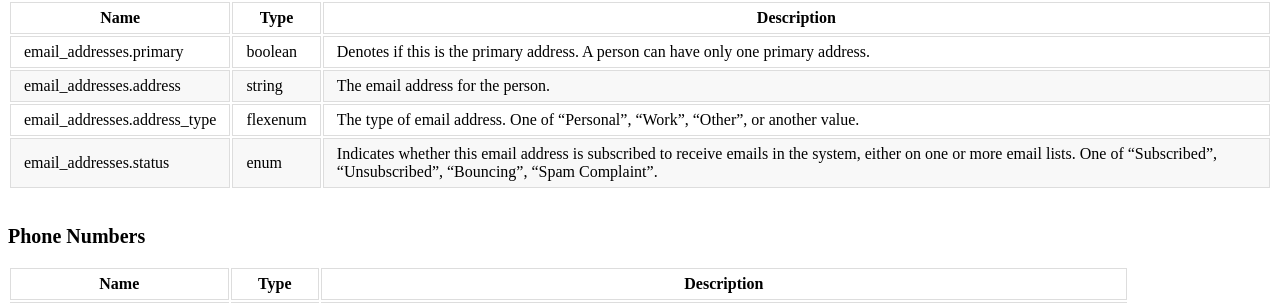
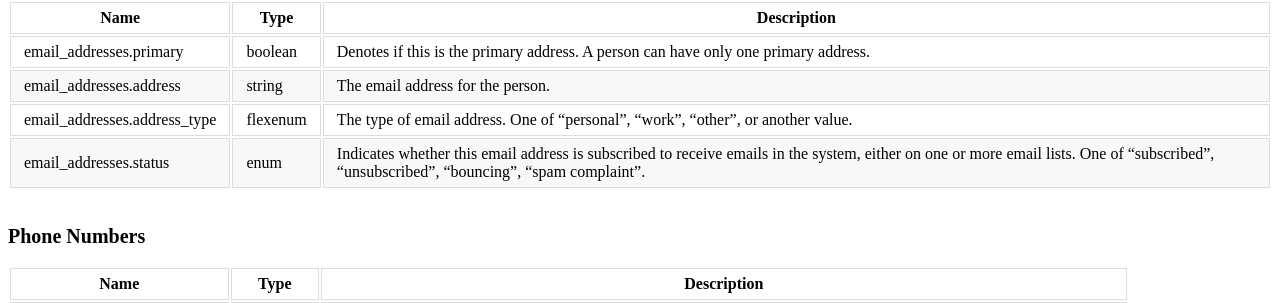
Before and after one commit to opensupporter/osdi-docs, a Jekyll site: the page built from people.md, in a window 1280 px wide and 900 px high, scrolled down 4131 px. Shown: the part 149-452 px from the top of the window. Built offline with Jekyll 4.4.1, drawn with Linux system fonts in a browser that asks for light colours; a style sheet for code colours, icons or effects is not loaded; some of the changed lines change nothing that is shown; some of the changed text lies outside the part shown.

Commit message:
updating examples

```diff
--- a/people.md
+++ b/people.md
@@ -130,8 +130,8 @@
 |-----------    |-----------|--------------
 |email_addresses.primary	|boolean	|Denotes if this is the primary address. A person can have only one primary address.
 |email_addresses.address	|string	|The email address for the person.
-|email_addresses.address_type	|flexenum	|The type of email address. One of "Personal", "Work", "Other", or another value.
-|email_addresses.status	|enum	|Indicates whether this email address is subscribed to receive emails in the system, either on one or more email lists. One of "Subscribed", "Unsubscribed", "Bouncing", "Spam Complaint".
+|email_addresses.address_type	|flexenum	|The type of email address. One of "personal", "work", "other", or another value.
+|email_addresses.status	|enum	|Indicates whether this email address is subscribed to receive emails in the system, either on one or more email lists. One of "subscribed", "unsubscribed", "bouncing", "spam complaint".
 
 #### Phone Numbers
 
@@ -337,7 +337,8 @@
                     {
                         "primary": true,
                         "address": "johnsmith@mail.com",
-                        "address_type": "Personal"
+                        "address_type": "Personal",
+                        "status": "subscribed"
                     }
                 ],
                 "phone_numbers": [
@@ -410,7 +411,8 @@
                 "email_addresses": [
                     {
                         "primary": true,
-                        "address": "janedoe@mail.com"
+                        "address": "janedoe@mail.com",
+                        "status": "unsubscribed"
                     }
                 ],
                 "postal_addresses": [
@@ -556,7 +558,8 @@
         {
             "primary": true,
             "address": "johnsmith@mail.com",
-            "address_type": "Personal"
+            "address_type": "personal",
+            "status": "subscribed"
         }
     ],
     "phone_numbers": [
@@ -648,7 +651,8 @@
         {
             "address":"test-3@example.com",
             "primary": true,
-            "address_type": "Personal"
+            "address_type": "personal",
+            "status": "subscribed"
         }
     ],
     "postal_addresses": [
@@ -700,7 +704,8 @@
         {
             "address":"test-3@example.com",
             "primary": true,
-            "address_type": "Personal"
+            "address_type": "personal",
+            "status": "subscribed"
         }
     ],
     "postal_addresses": [
@@ -778,7 +783,7 @@
         {
             "address":"test-new@example.com",
             "primary": true,
-            "address_type": "Personal"
+            "address_type": "personal"
         }
     ]
 }
@@ -807,7 +812,8 @@
         {
             "address":"test-new@example.com",
             "primary": true,
-            "address_type": "Personal"
+            "address_type": "personal",
+            "status": "subscribed"
         }
     ],
     "postal_addresses": [
```
